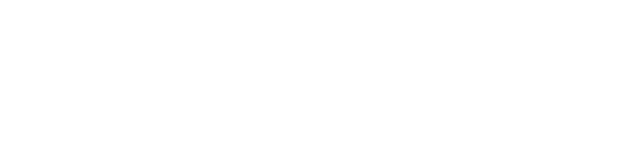
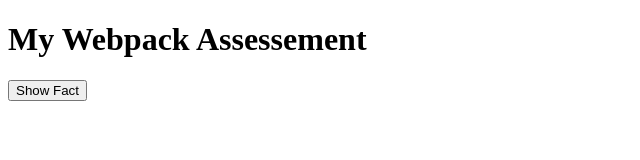
Before and after one commit to SharonaYoung/webpack-assessment, a website built with webpack: page index.html in a window 1280 px wide. Shown: the whole page, without its empty margins (0-640 px from the left). Built offline with Linux system fonts and the light colour scheme.

Commit message:
added src files

```diff
--- a/index.html
+++ b/index.html
@@ -6,5 +6,9 @@
     <meta name="viewport" content="width=device-width, initial-scale=1.0" />
     <title>Webpack Assessment Young S</title>
   </head>
-  <body></body>
+  <body>
+    <h1>My Webpack Assessement</h1>
+    <button type="submit">Show Fact</button>
+    <script src="dist/main.js"></script>
+  </body>
 </html>
--- a/package.json
+++ b/package.json
@@ -4,7 +4,7 @@
   "description": "",
   "main": "index.js",
   "scripts": {
-    "test": "echo \"Error: no test specified\" && exit 1"
+    "build": "webpack"
   },
   "keywords": [],
   "author": "",
--- a/src/index.js
+++ b/src/index.js
@@ -0,0 +1,3 @@
+console.log("Hey!!");
+// import bootstrap
+// CSS loader
```
Also changed, not shown: dist/main.js (added), src/utils.js (added).
